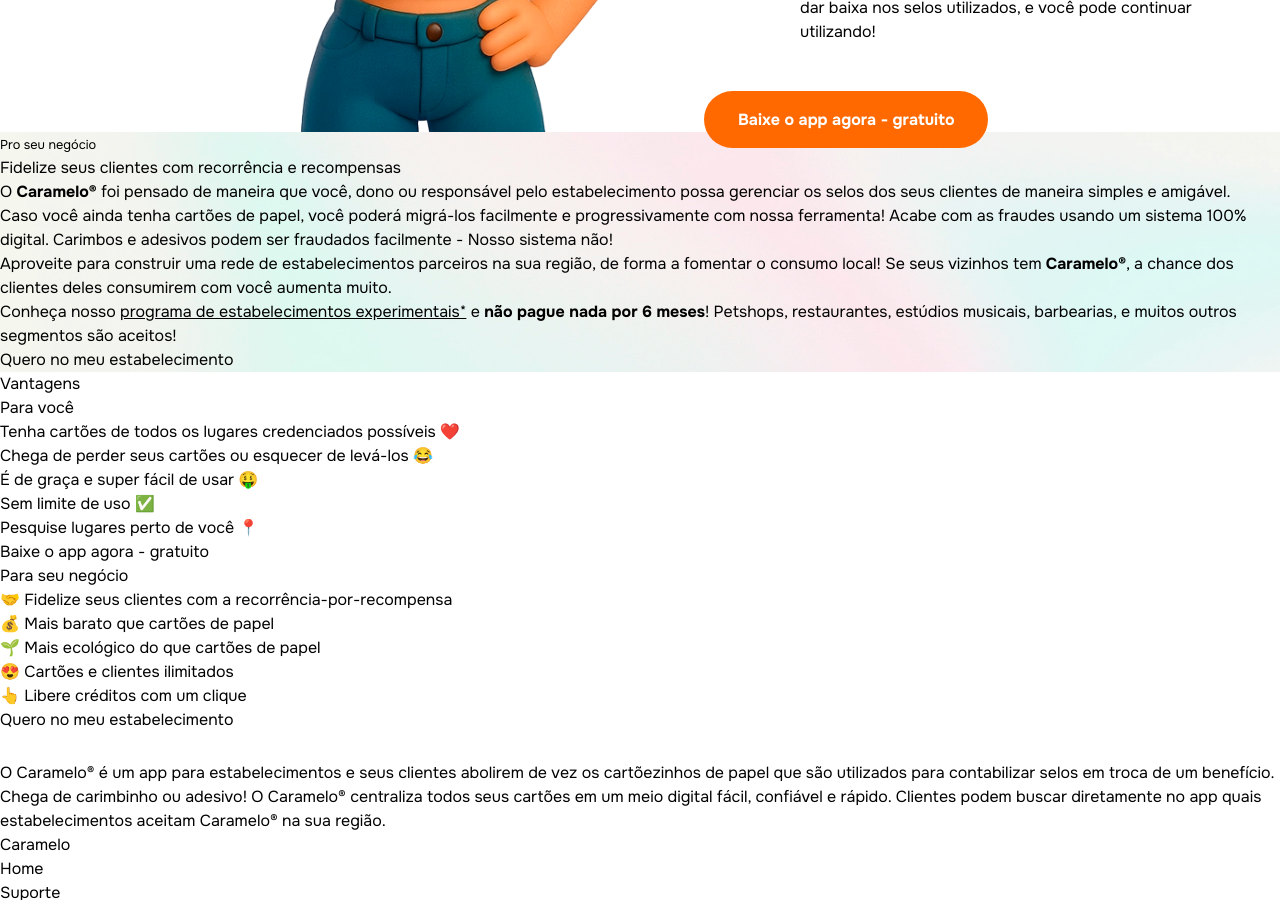
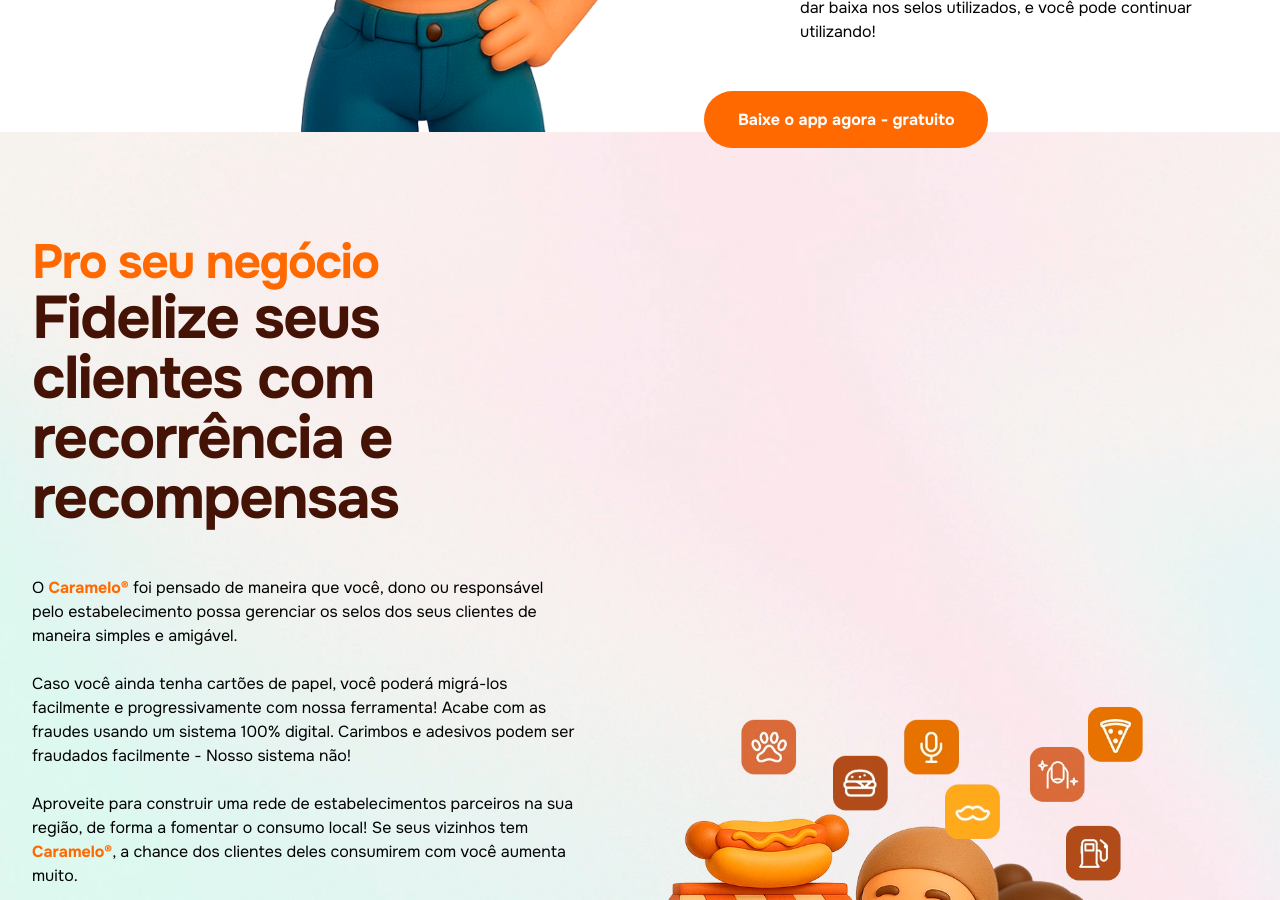
Before and after one commit to caramelo-app/caramelo-site, a Next.js app: page / in a window 1280 px wide. Shown: the part 1900-2800 px from the top of the page. Built offline with nearby package versions, Linux system fonts and the light colour scheme.

Commit message:
feat: for-your-business

```diff
--- a/components/index/ForYourBusinessSection.tsx
+++ b/components/index/ForYourBusinessSection.tsx
@@ -1,38 +1,57 @@
 import { FC } from "react";
 import CustomButton from "../global/CustomButton";
+import Image from "next/image";
+
+const forYourBusinessImage = "/images/index/for-your-business.webp";
 
 const ForYourBusinessSection: FC = () => {
     return (
         <section id="for-your-business">
+            <div id="for-your-business-container">
+                <div id="for-your-business-content">
                     <h2>
                         <small>Pro seu negócio</small>
                         <br />
                         Fidelize seus clientes com recorrência e recompensas
                     </h2>
                     <p>
-                O <strong>Caramelo®</strong> foi pensado de maneira que você,
-                dono ou responsável pelo estabelecimento possa gerenciar os
-                selos dos seus clientes de maneira simples e amigável.
+                        O <strong>Caramelo®</strong> foi pensado de maneira que
+                        você, dono ou responsável pelo estabelecimento possa
+                        gerenciar os selos dos seus clientes de maneira simples
+                        e amigável.
                     </p>
                     <p>
-                Caso você ainda tenha cartões de papel, você poderá migrá-los
-                facilmente e progressivamente com nossa ferramenta! Acabe com as
-                fraudes usando um sistema 100% digital. Carimbos e adesivos
-                podem ser fraudados facilmente - Nosso sistema não!
+                        Caso você ainda tenha cartões de papel, você poderá
+                        migrá-los facilmente e progressivamente com nossa
+                        ferramenta! Acabe com as fraudes usando um sistema 100%
+                        digital. Carimbos e adesivos podem ser fraudados
+                        facilmente - Nosso sistema não!
                     </p>
                     <p>
-                Aproveite para construir uma rede de estabelecimentos parceiros
-                na sua região, de forma a fomentar o consumo local! Se seus
-                vizinhos tem <strong>Caramelo®</strong>, a chance dos clientes
-                deles consumirem com você aumenta muito.
+                        Aproveite para construir uma rede de estabelecimentos
+                        parceiros na sua região, de forma a fomentar o consumo
+                        local! Se seus vizinhos tem <strong>Caramelo®</strong>,
+                        a chance dos clientes deles consumirem com você aumenta
+                        muito.
                     </p>
                     <p>
-                Conheça nosso <u>programa de estabelecimentos experimentais*</u>{" "}
-                e <strong>não pague nada por 6 meses</strong>! Petshops,
-                restaurantes, estúdios musicais, barbearias, e muitos outros
-                segmentos são aceitos!
+                        Conheça nosso{" "}
+                        <u>programa de estabelecimentos experimentais*</u> e{" "}
+                        <strong>não pague nada por 6 meses</strong>! Petshops,
+                        restaurantes, estúdios musicais, barbearias, e muitos
+                        outros segmentos são aceitos!
                     </p>
-            <CustomButton href="/">Quero no meu estabelecimento</CustomButton>
+                    <CustomButton href="/">
+                        Quero no meu estabelecimento
+                    </CustomButton>
+                </div>
+                <Image
+                    src={forYourBusinessImage}
+                    alt="Caramelo® - For Your Business"
+                    width={911}
+                    height={763}
+                />
+            </div>
         </section>
     );
 };
--- a/styles/main-for-you.css
+++ b/styles/main-for-you.css
@@ -36,7 +36,6 @@
     @apply mt-12 flex gap-16 flex-col-reverse xl:flex-row;
 }
 
-
 #for-you #highlights-container h3 {
     @apply text-2xl font-black text-orange-950 tracking-tight;
 }
--- a/styles/main-for-your-business.css
+++ b/styles/main-for-your-business.css
@@ -2,3 +2,46 @@
     background-image: url("/images/index/for-your-business-bg.webp");
     @apply bg-cover bg-center bg-no-repeat;
 }
+
+#for-your-business #for-your-business-container {
+    @apply container mx-auto pt-24 px-8 xl:flex gap-16 items-end;
+}
+
+#for-your-business #for-your-business-container img {
+    @apply xl:w-1/2 translate-y-[3rem];
+}
+
+#for-your-business #for-your-business-content {
+    @apply lg:pb-24;
+}
+
+#for-your-business #for-your-business-content .custom-button {
+    @apply bg-orange-500 text-white px-8 py-4 rounded-full font-bold border-2 border-transparent transition-all duration-300;
+}
+#for-your-business #for-your-business-content .custom-button:hover {
+    @apply text-black transition-all duration-300 bg-transparent border-2 border-orange-500;
+}
+
+#for-your-business #for-your-business-content h2 {
+    @apply text-6xl
+    font-black
+    text-orange-950
+    tracking-tight
+    mb-12;
+}
+
+#for-your-business #for-your-business-content h2 small {
+    @apply text-orange-500 leading-10 inline-block;
+}
+
+#for-your-business #for-your-business-content p {
+    @apply text-base mb-6;
+}
+
+#for-your-business #for-your-business-content p:last-of-type {
+    @apply mb-16;
+}
+
+#for-your-business #for-your-business-content p strong {
+    @apply text-orange-500;
+}
```
Also changed, not shown: public/images/index/for-your-business.webp (added). Lines whose indentation alone changed are shown as unchanged.
